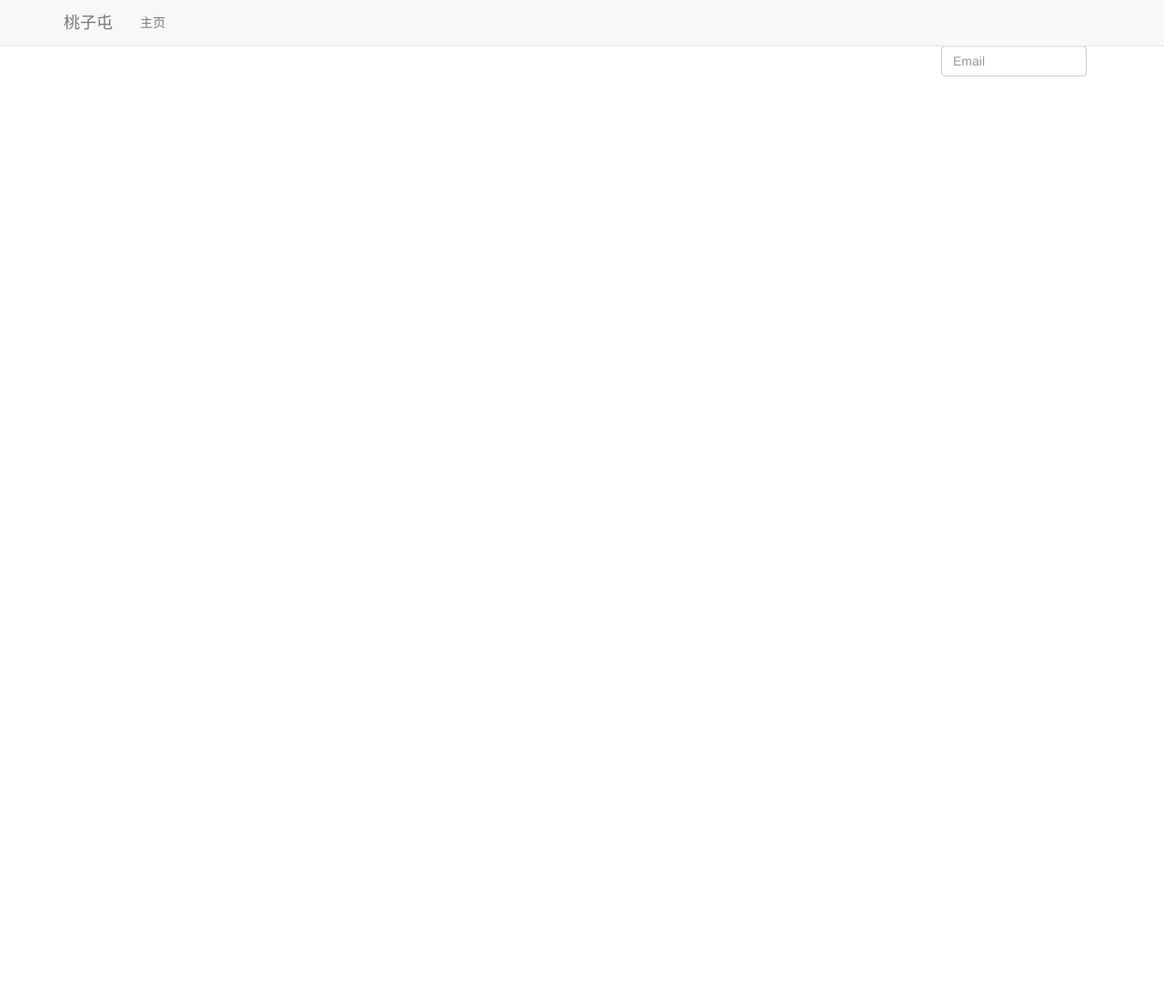
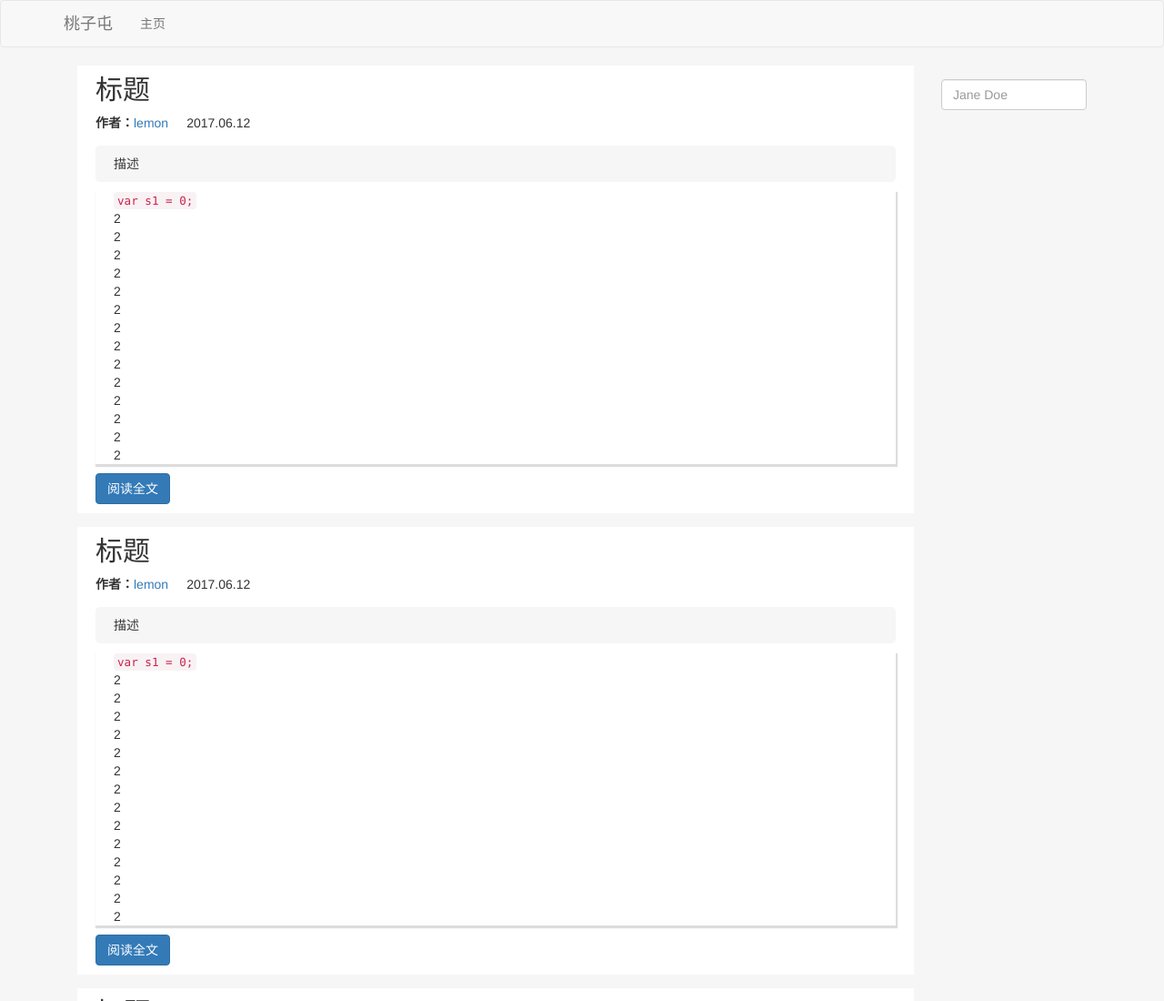
Before and after one commit to ZeroCodeLin/react-blog, a React app: page / in a window 1280 px wide. Shown: the top 1100 px of the page at 91% size. Before the commit the page ends 800 px from the top, so only its background shows below. Built offline with nearby package versions, Linux system fonts and the light colour scheme.

Commit message:
no message

```diff
--- /dev/null
+++ b/src/blog/Blog.css
@@ -0,0 +1,28 @@
+.blog-information{
+  background: #ffffff;
+  padding: 10px 20px;
+  margin-bottom: 15px;
+}
+.blog-title{
+  margin: 0 0 10px;
+}
+.blog-time{
+  margin-left: 20px;
+}
+.blog-desc{
+  margin: 10px 0;
+  background: #f6f6f6;
+  height: 40px;
+  border-radius: 5px;
+  padding: 10px 20px;
+}
+.blog-text{
+  max-height: 300px;
+  overflow: hidden;
+  margin-bottom: 10px;
+  padding:0 20px;
+  box-shadow: 1px 2px 1px 1px rgba(51, 51, 51, 0.17);
+}
+.blog-Page{
+  text-align: center;
+}
--- /dev/null
+++ b/src/blog/Blog.js
@@ -0,0 +1,55 @@
+import React from 'react'
+import {Form, FormGroup, FormControl,Button} from 'react-bootstrap'
+
+import './Blog.css'
+
+class Blog extends React.Component {
+  constructor(props) {
+    super(props)
+    this.state = {
+
+    }
+
+  }
+
+  render(){
+    return (
+      <div className="blog-information">
+        <h2 className="blog-title">标题</h2>
+        <div></div>
+        <div>
+          <label>作者：</label><a herf='#'>lemon</a>
+          <span className="blog-time">2017.06.12</span>
+        </div>
+        <div className="blog-desc">描述</div>
+        <div className="blog-text">
+          <code>
+            var s1 = 0;
+          </code>
+          <div>2</div>
+          <div>2</div>
+          <div>2</div>
+          <div>2</div>
+          <div>2</div>
+          <div>2</div>
+          <div>2</div>
+          <div>2</div>
+          <div>2</div>
+          <div>2</div>
+          <div>2</div>
+          <div>2</div>
+          <div>2</div>
+          <div>2</div>
+          <div>2</div>
+          <div>2</div>
+          <div>2</div>
+          <div>2</div>
+          <div>2</div>
+        </div>
+        <Button href="/Detail" bsStyle="primary">阅读全文</Button>
+      </div>
+    )
+  }
+}
+
+export default Blog;
--- /dev/null
+++ b/src/blog/BlogDetail.js
@@ -0,0 +1,58 @@
+import React from 'react'
+import {Pagination} from 'react-bootstrap'
+
+class BlogDetail extends React.Component {
+  constructor(props) {
+    super(props)
+    this.state = {
+      activePage:1
+    }
+
+    this.handleSelect = this.handleSelect.bind(this);
+  }
+  handleSelect(eventKey) {
+    console.log(eventKey)
+    this.setState({
+      activePage:eventKey
+    })
+  }
+  render(){
+    return (
+      <div className="blog-information">
+        <h2 className="blog-title">标题</h2>
+        <div></div>
+        <div>
+          <label>作者：</label><a herf='#'>lemon</a>
+          <span className="blog-time">2017.06.12</span>
+        </div>
+        <div className="blog-desc">描述</div>
+        <div className="blog-text">
+          <code>
+            var s1 = 0;
+          </code>
+          <div>2</div>
+          <div>2</div>
+          <div>2</div>
+          <div>2</div>
+          <div>2</div>
+          <div>2</div>
+          <div>2</div>
+          <div>2</div>
+          <div>2</div>
+          <div>2</div>
+          <div>2</div>
+          <div>2</div>
+          <div>2</div>
+          <div>2</div>
+          <div>2</div>
+          <div>2</div>
+          <div>2</div>
+          <div>2</div>
+          <div>2</div>
+        </div>
+      </div>
+    )
+  }
+}
+
+export default BlogDetail;
--- /dev/null
+++ b/src/blog/BlogList.js
@@ -0,0 +1,46 @@
+import React from 'react'
+import {Pagination} from 'react-bootstrap'
+
+import Blog from './Blog'
+
+
+class BlogList extends React.Component {
+  constructor(props) {
+    super(props)
+    this.state = {
+      activePage:1
+    }
+
+    this.handleSelect = this.handleSelect.bind(this);
+  }
+  handleSelect(eventKey) {
+    console.log(eventKey)
+    this.setState({
+      activePage:eventKey
+    })
+  }
+  render(){
+    let arr = [1,2,3,4,5,6];
+    return (
+      <div>
+        {arr.map(function(){
+          return <Blog />
+        })}
+        <div className="blog-Page">
+          <Pagination
+            prev
+            next
+            ellipsis
+            boundaryLinks
+            items={7}
+            maxButtons={5}
+            activePage={this.state.activePage}
+            onSelect={this.handleSelect} />
+        </div>
+      </div>
+
+    )
+  }
+}
+
+export default BlogList;
--- a/src/blog/BlogSearch.js
+++ b/src/blog/BlogSearch.js
@@ -1,6 +1,18 @@
 import React from 'react';
 import ReactDom from 'react-dom';
 import {form,FormGroup,ControlLabel,FormControl,HelpBlock} from 'react-bootstrap';
+
+window.onscroll=function(){
+  var topScroll =document.body.scrollTop;//滚动的距离,距离顶部的距离
+  var bignav = document.getElementById("bignav");//获取到导航栏id
+  if(topScroll > 50){ //当滚动距离大于250px时执行下面的东西
+    bignav.style.position = 'fixed';
+    bignav.style.top = '0';
+    bignav.style.zIndex = '9999';
+  }else{//当滚动距离小于250的时候执行下面的内容，也就是让导航栏恢复原状
+    bignav.style.position = 'static';
+  }
+}
 
 class BlogSearch extends React.Component {
   constructor(props) {
@@ -17,10 +29,11 @@ class BlogSearch extends React.Component {
   }
   handleChange(e) {
     this.setState({ value: e.target.value });
+    console.log(e.target.value);
   }
   render(){
     return (
-      <div>
+      <div id="bignav" className="blog-search">
         <form>
           <FormGroup>
             <FormControl type="text" placeholder="Jane Doe" />
--- a/src/components/BlogNav.js
+++ b/src/components/BlogNav.js
@@ -7,7 +7,7 @@ class BlogNav extends React.Component {
   }
   render(){
     return(
-      <Navbar collapseOnSelect fixedTop>
+      <Navbar collapseOnSelect >
         <Navbar.Header>
           <Navbar.Brand>
             <a href="#">桃子屯</a>
--- a/src/routes/Demo.js
+++ /dev/null
@@ -1,21 +0,0 @@
-import React from 'react'
-import {Form, FormGroup, FormControl} from 'react-bootstrap'
-
-class Demo extends React.Component {
-  constructor(props) {
-    super(props)
-
-  }
-
-  render(){
-    return (
-      <Form>
-        <FormGroup>
-          <FormControl type="email" placeholder="Email" />
-        </FormGroup>
-      </Form>
-    )
-  }
-}
-
-export default Demo;
--- a/src/routes/Home.js
+++ /dev/null
@@ -1,34 +0,0 @@
-import React from 'react'
-import {Pagination} from 'react-bootstrap'
-
-class Home extends React.Component {
-  constructor(props) {
-    super(props)
-    this.state = {
-      activePage:1
-    }
-
-    this.handleSelect = this.handleSelect.bind(this);
-  }
-  handleSelect(eventKey) {
-    console.log(eventKey)
-    this.setState({
-      activePage:eventKey
-    })
-  }
-  render(){
-    return (
-      <Pagination
-        prev
-        next
-        ellipsis
-        boundaryLinks
-        items={7}
-        maxButtons={5}
-        activePage={this.state.activePage}
-        onSelect={this.handleSelect} />
-    )
-  }
-}
-
-export default Home;
--- a/src/routes/route.js
+++ b/src/routes/route.js
@@ -2,11 +2,10 @@ import React from 'react';
 import {Col} from 'react-bootstrap'
 import {BrowserRouter as Router, Route, Switch,hashHistory} from 'react-router-dom'
 import BlogNav from '../components/BlogNav'
-import Blog from '../Blog'
-import Home from './Home'
-// import BlogSearch from '../blog/BlogSearch'
+import BlogList from '../blog/BlogList'
+import BlogDetail from '../blog/BlogDetail'
 
-import Demo from './Demo'
+import BlogSearch from '../blog/BlogSearch'
 
 import './router.css'
 
@@ -18,13 +17,12 @@ function Routerss({hashHistory}) {
           <div className="container blog-content">
             <Col xs={12} md={10}>
               <Switch>
-                <Route path="/" component={Home}/>
-
+                <Route exact path="/" component={BlogList}/>
+                <Route exact path="/Detail" component={BlogDetail}/>
               </Switch>
             </Col>
             <Col xs={6} md={2} >
-              <Demo />
-              {/* <BlogSearch /> */}
+              <BlogSearch />
             </Col>
           </div>
         </div>
--- a/src/routes/router.css
+++ b/src/routes/router.css
@@ -1,3 +1,7 @@
-.blog-content{
-  padding-top:50px;
+body{
+  background: #f6f6f6;
 }
+
+.blog-search{
+  margin-top: 15px;
+}
```
Also changed, not shown: src/routes/blog.js (deleted, +0 -21 lines).
